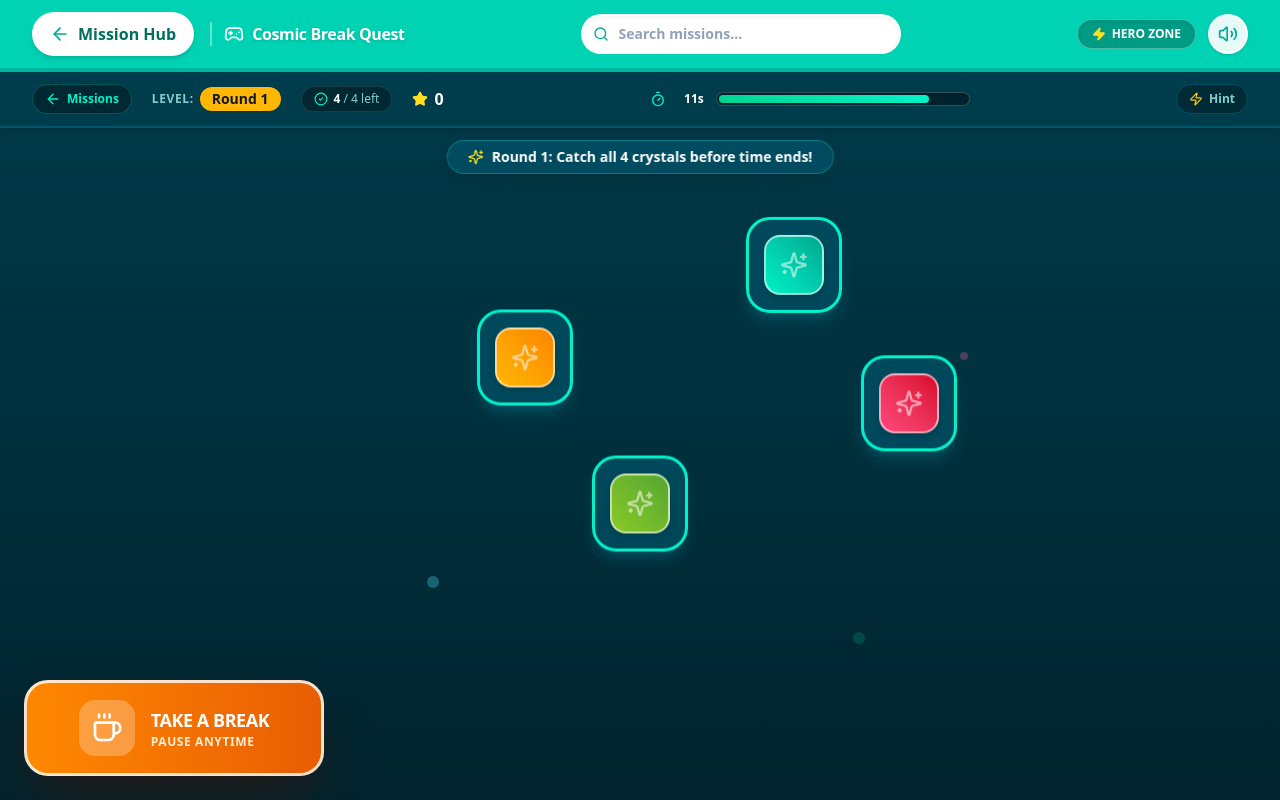
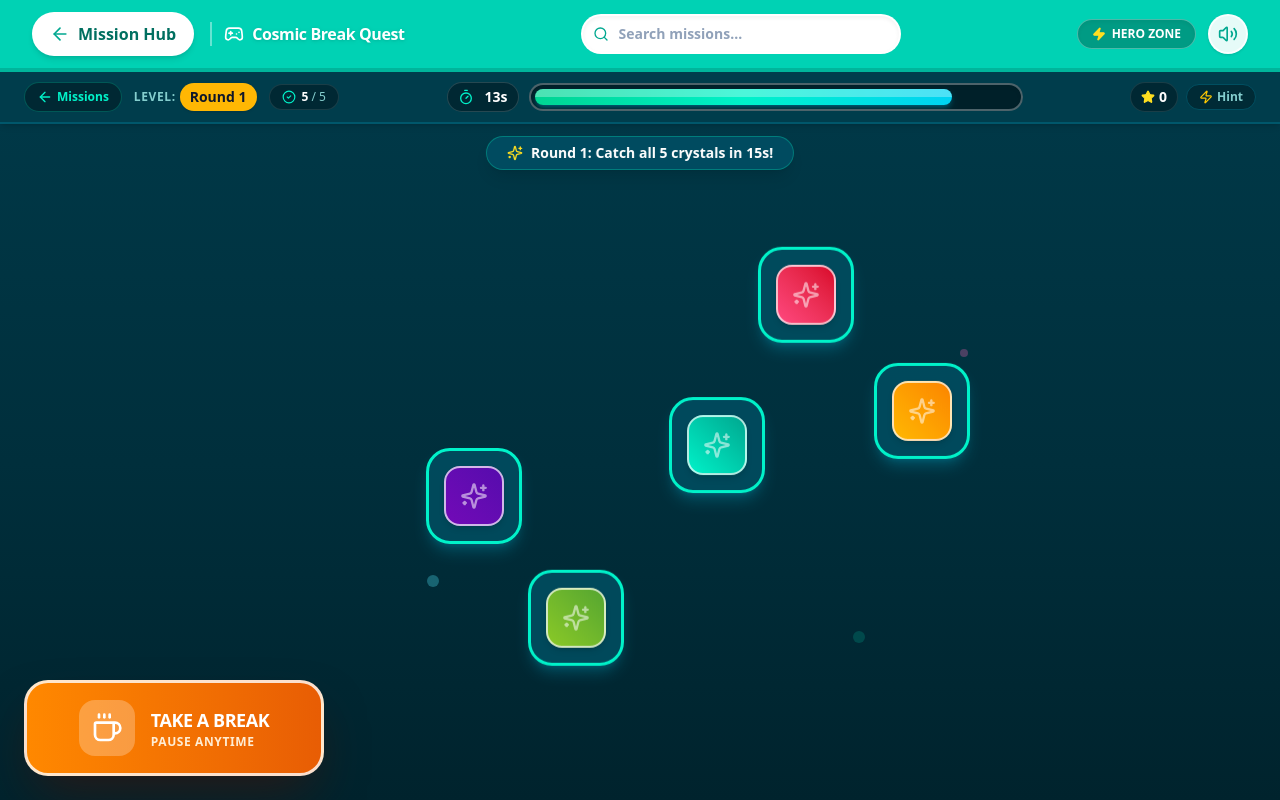
Before and after one commit to appflowsolution/SkillQuest, a React (Vite) app: page / in a window 1280 px wide. Both pictures are taken after a click on the button "Launch Mission 1: Cosmic Break Quest". Built offline with nearby package versions, Linux system fonts and the light colour scheme.

Commit message:
feat: scale up to 25 crystals with 15s timer and wide prominent arcade gauge

```diff
--- a/src/components/games/BreakRequestGame.tsx
+++ b/src/components/games/BreakRequestGame.tsx
@@ -40,36 +40,26 @@ export const BreakRequestGame = ({ onExit }: BreakRequestGameProps) => {
   const [promptActive, setPromptActive] = useState(false);
   const [isTimeExpired, setIsTimeExpired] = useState(false);
 
-  // Progressive difficulty calculations:
-  // Gem count scales smoothly from 4 up to 16 (+2 gems each round!)
-  const calculateGemCount = (r: number) => Math.min(4 + (r - 1) * 2, 16);
+  // Progressive difficulty:
+  // Scales quickly from 5 up to 25 crystals (+4 each round!)
+  // Round 1 = 5, Round 2 = 9, Round 3 = 13, Round 4 = 17, Round 5 = 21, Round 6+ = 25!
+  const calculateGemCount = (r: number) => Math.min(5 + (r - 1) * 4, 25);
 
-  // Timer: Seconds allowed per gem decreases as rounds increase (higher tempo demand)
-  // Round 1 (4 gems): ~14s (3.5s per gem)
-  // Round 3 (8 gems): ~18s (2.2s per gem)
-  // Round 5 (12 gems): ~20s (1.6s per gem)
-  // Round 7+ (16 gems): ~20s (1.25s per gem)
-  const calculateRoundTime = (r: number, count: number) => {
-    const secondsPerGem = Math.max(1.15, 3.2 - Math.min((r - 1) * 0.35, 2.05));
-    return Math.max(12, Math.round(count * secondsPerGem));
-  };
+  // User requested: 15 seconds per round for intense arcade tempo
+  const totalRoundSeconds = 15;
+  const [secondsRemaining, setSecondsRemaining] = useState(15);
 
-  const [totalRoundSeconds, setTotalRoundSeconds] = useState(14);
-  const [secondsRemaining, setSecondsRemaining] = useState(14);
-
-  // Break countdown timer
+  // Break countdown timer (rest time)
   const [breakSecondsLeft, setBreakSecondsLeft] = useState(30);
 
   // Inactivity tracking
   const inactivityTimerRef = useRef<number | null>(null);
 
-  // Generate gems with scaling quantity and adaptive sizing
+  // Generate gems with scaling quantity up to 25
   const generateGems = (currentRound: number) => {
     const count = calculateGemCount(currentRound);
-    const roundTime = calculateRoundTime(currentRound, count);
 
-    setTotalRoundSeconds(roundTime);
-    setSecondsRemaining(roundTime);
+    setSecondsRemaining(totalRoundSeconds);
     setIsTimeExpired(false);
 
     const colors = [
@@ -86,8 +76,8 @@ export const BreakRequestGame = ({ onExit }: BreakRequestGameProps) => {
     const newGems: GemItem[] = [];
     const usedPositions: { x: number; y: number }[] = [];
 
-    // Spacing tolerance tightens slightly as gem count increases so all 16 fit comfortably
-    const minDistance = count > 10 ? 11 : count > 6 ? 13 : 15;
+    // Tighter spacing grid to accommodate up to 25 items on iPad comfortably
+    const minDistance = count >= 20 ? 8.5 : count >= 13 ? 10 : count >= 8 ? 12 : 15;
 
     for (let i = 0; i < count; i++) {
       let x = 0;
@@ -95,13 +85,13 @@ export const BreakRequestGame = ({ onExit }: BreakRequestGameProps) => {
       let attempts = 0;
       let valid = false;
 
-      while (!valid && attempts < 80) {
+      while (!valid && attempts < 100) {
         attempts++;
-        x = Math.floor(Math.random() * 70) + 14; // 14% to 84% width
-        y = Math.floor(Math.random() * 58) + 14; // 14% to 72% height
+        x = Math.floor(Math.random() * 74) + 12; // 12% to 86% width
+        y = Math.floor(Math.random() * 62) + 13; // 13% to 75% height
 
         // Clear margin around the bottom-left Break button area
-        if (x < 36 && y > 58) continue;
+        if (x < 36 && y > 56) continue;
 
         const collision = usedPositions.some(
           pos => Math.abs(pos.x - x) < minDistance && Math.abs(pos.y - y) < minDistance
@@ -112,9 +102,9 @@ export const BreakRequestGame = ({ onExit }: BreakRequestGameProps) => {
       usedPositions.push({ x, y });
       const palette = colors[i % colors.length];
 
-      // Floating speed speeds up as rounds progress
-      const floatDuration = Math.max(1.8, 4.0 - Math.min(currentRound * 0.25, 2.2));
-      const floatDelay = (i * 0.2) % 1.5;
+      // Floating animation speed
+      const floatDuration = Math.max(1.8, 3.8 - Math.min(currentRound * 0.25, 2.0));
+      const floatDelay = (i * 0.15) % 1.5;
 
       newGems.push({
         id: i + 1,
@@ -141,7 +131,7 @@ export const BreakRequestGame = ({ onExit }: BreakRequestGameProps) => {
     };
   }, []);
 
-  // ROUND COUNTDOWN TIMER
+  // ROUND COUNTDOWN TIMER (15 seconds)
   useEffect(() => {
     let interval: number | null = null;
     if (!isBreakActive && !isTimeExpired && secondsRemaining > 0) {
@@ -186,7 +176,7 @@ export const BreakRequestGame = ({ onExit }: BreakRequestGameProps) => {
         setPromptActive(true);
         soundEngine.playPromptChime();
       }
-    }, 10000);
+    }, 8000);
   };
 
   // Collect gem on tap
@@ -203,8 +193,8 @@ export const BreakRequestGame = ({ onExit }: BreakRequestGameProps) => {
       soundEngine.playSuccess();
       try {
         confetti({
-          particleCount: 60,
-          spread: 75,
+          particleCount: 65,
+          spread: 80,
           origin: { y: 0.6 },
         });
       } catch {
@@ -259,20 +249,26 @@ export const BreakRequestGame = ({ onExit }: BreakRequestGameProps) => {
   const timePercentage = Math.max(0, Math.min(100, (secondsRemaining / totalRoundSeconds) * 100));
   const isTimeCritical = secondsRemaining <= 5;
 
-  // Adaptive gem sizing: scales down smoothly when there are 11-16 crystals so all fit with room to spare!
-  const gemButtonSize = totalCount >= 12
-    ? 'w-16 h-16 md:w-18 md:h-18'
+  // Adaptive gem sizing: scales down for 20-25 crystals
+  const gemButtonSize = totalCount >= 20
+    ? 'w-12 h-12 md:w-14 md:h-14'
+    : totalCount >= 13
+    ? 'w-15 h-15 md:w-17 md:h-17'
     : totalCount >= 8
-    ? 'w-18 h-18 md:w-21 md:h-21'
+    ? 'w-18 h-18 md:w-20 md:h-20'
     : 'w-22 h-22 md:w-24 md:h-24';
 
-  const gemInnerSize = totalCount >= 12
+  const gemInnerSize = totalCount >= 20
+    ? 'w-8 h-8 md:w-9 md:h-9'
+    : totalCount >= 13
     ? 'w-10 h-10 md:w-11 md:h-11'
     : totalCount >= 8
     ? 'w-12 h-12 md:w-13 md:h-13'
     : 'w-14 h-14 md:w-15 md:h-15';
 
-  const gemIconSize = totalCount >= 12
+  const gemIconSize = totalCount >= 20
+    ? 'w-4 h-4'
+    : totalCount >= 13
     ? 'w-5 h-5'
     : totalCount >= 8
     ? 'w-6 h-6'
@@ -280,24 +276,25 @@ export const BreakRequestGame = ({ onExit }: BreakRequestGameProps) => {
 
   return (
     <div className="flex-1 flex flex-col h-full bg-[#002f3c] overflow-hidden relative select-none">
-      {/* Top Game Bar: Level, Gem Counter, Stars, and Live Timer */}
-      <div className="bg-[#003d4c] border-b-2 border-[#00576b] px-4 md:px-8 py-3 flex items-center justify-between shrink-0 z-30 shadow-md">
-        <div className="flex items-center gap-3 md:gap-5">
+      {/* Top Game Bar: Header with prominently wide timer gauge */}
+      <div className="bg-[#003d4c] border-b-2 border-[#00576b] px-3 md:px-6 py-2.5 flex items-center justify-between shrink-0 z-30 shadow-md gap-3">
+        {/* Left: Navigation and Level */}
+        <div className="flex items-center gap-2 md:gap-3 shrink-0">
           <button
             onClick={() => {
               soundEngine.playTap();
               onExit();
             }}
-            className="flex items-center gap-1.5 px-3 py-1.5 bg-[#002833] hover:bg-[#001f28] active:scale-95 text-[#00f2c9] rounded-full font-black text-xs transition-all border border-[#00c9a7]/30"
+            className="flex items-center gap-1 px-3 py-1.5 bg-[#002833] hover:bg-[#001f28] active:scale-95 text-[#00f2c9] rounded-full font-black text-xs transition-all border border-[#00c9a7]/30"
           >
             <ArrowLeft className="w-4 h-4" />
-            <span>Missions</span>
+            <span className="hidden sm:inline">Missions</span>
           </button>
 
-          {/* Round Level */}
-          <div className="flex items-center gap-1.5">
-            <span className="text-xs font-black text-[#84cece] uppercase tracking-wider">Level:</span>
-            <span className="text-sm font-black text-slate-900 px-3 py-0.5 bg-[#ffb703] rounded-full shadow-sm">
+          {/* Level Badge */}
+          <div className="flex items-center gap-1">
+            <span className="text-xs font-black text-[#84cece] uppercase tracking-wider hidden sm:inline">Level:</span>
+            <span className="text-xs md:text-sm font-black text-slate-900 px-2.5 py-1 bg-[#ffb703] rounded-full shadow-sm">
               Round {round}
             </span>
           </div>
@@ -306,48 +303,53 @@ export const BreakRequestGame = ({ onExit }: BreakRequestGameProps) => {
           <div className="flex items-center gap-1.5 bg-[#002833] px-3 py-1 rounded-full border border-white/10">
             <CheckCircle2 className="w-3.5 h-3.5 text-[#00f2c9]" />
             <span className="text-xs font-black text-white">
-              {remainingCount} <span className="text-[#84cece] font-normal">/ {totalCount} left</span>
+              {remainingCount} <span className="text-[#84cece] font-normal">/ {totalCount}</span>
             </span>
-          </div>
-
-          {/* Stars */}
-          <div className="hidden sm:flex items-center gap-1.5">
-            <Star className="w-4 h-4 text-yellow-300 fill-yellow-300" />
-            <span className="text-base font-black text-white">{score}</span>
           </div>
         </div>
 
-        {/* Center/Right: Live Countdown Timer */}
-        <div className="flex items-center gap-3 flex-1 max-w-xs mx-3">
-          <div className="flex items-center gap-1.5 text-xs font-black shrink-0 text-white">
+        {/* Center: WIDE AND PROMINENT ARCADE TIMER BAR */}
+        <div className="flex-1 max-w-sm md:max-w-md lg:max-w-xl mx-2 flex items-center gap-2.5">
+          {/* Clock Icon and Text */}
+          <div className="flex items-center gap-1.5 shrink-0 bg-[#002833] px-2.5 py-1 rounded-full border border-white/15">
             <Timer className={`w-4 h-4 ${isTimeCritical ? 'text-rose-400 animate-spin' : 'text-[#00f2c9]'}`} />
-            <span className={`w-8 text-right ${isTimeCritical ? 'text-rose-400 font-black text-sm' : 'text-white'}`}>
+            <span className={`text-xs md:text-sm font-black w-7 text-right ${isTimeCritical ? 'text-rose-400 animate-pulse text-base' : 'text-white'}`}>
               {secondsRemaining}s
             </span>
           </div>
 
-          <div className="flex-1 h-3.5 bg-[#00232d] rounded-full border border-white/20 overflow-hidden shadow-inner p-0.5">
+          {/* TALL & WIDE PROGRESS BAR GAUGE */}
+          <div className="flex-1 h-6 md:h-7 bg-[#002029] rounded-full border-2 border-white/30 overflow-hidden shadow-inner p-1 relative">
             <div
-              className={`h-full rounded-full transition-all duration-300 ${
+              className={`h-full rounded-full transition-all duration-300 relative ${
                 isTimeCritical
-                  ? 'bg-gradient-to-r from-rose-500 to-pink-500 animate-pulse'
+                  ? 'bg-gradient-to-r from-rose-500 via-red-500 to-pink-500 animate-pulse shadow-lg shadow-rose-500/50'
                   : timePercentage < 50
-                  ? 'bg-gradient-to-r from-amber-400 to-orange-400'
-                  : 'bg-gradient-to-r from-emerald-400 to-[#00f2c9]'
+                  ? 'bg-gradient-to-r from-amber-400 via-orange-400 to-amber-500 shadow-md shadow-amber-500/30'
+                  : 'bg-gradient-to-r from-emerald-400 via-[#00f2c9] to-cyan-400 shadow-md shadow-cyan-500/30'
               }`}
               style={{ width: `${timePercentage}%` }}
-            ></div>
+            >
+              {/* Subtle glass reflection on the progress bar */}
+              <div className="absolute inset-x-0 top-0 h-1/2 bg-white/30 rounded-t-full"></div>
+            </div>
           </div>
         </div>
 
-        {/* Helper Hint Trigger */}
+        {/* Right: Stars and Hint */}
+        <div className="flex items-center gap-2 shrink-0">
+          <div className="hidden sm:flex items-center gap-1 bg-[#002833] px-2.5 py-1 rounded-full border border-white/10">
+            <Star className="w-3.5 h-3.5 text-yellow-300 fill-yellow-300" />
+            <span className="text-xs md:text-sm font-black text-white">{score}</span>
+          </div>
+
           {!isBreakActive && !isTimeExpired && (
             <button
               onClick={() => {
                 setPromptActive(true);
                 soundEngine.playPromptChime();
               }}
-            className={`px-3 py-1.5 rounded-full text-xs font-black transition-all flex items-center gap-1.5 border active:scale-95 ${
+              className={`px-3 py-1 rounded-full text-xs font-black transition-all flex items-center gap-1 border active:scale-95 ${
                 promptActive
                   ? 'bg-[#ffb703] text-slate-900 border-white shadow-md'
                   : 'bg-[#002b36] text-[#84cece] border-[#004f61] hover:text-white'
@@ -355,9 +357,10 @@ export const BreakRequestGame = ({ onExit }: BreakRequestGameProps) => {
               title="Helper hint"
             >
               <Zap className="w-3.5 h-3.5 text-yellow-400" />
-            <span className="hidden sm:inline">{promptActive ? 'Hint On' : 'Hint'}</span>
+              <span className="hidden md:inline">{promptActive ? 'Hint On' : 'Hint'}</span>
             </button>
           )}
+        </div>
       </div>
 
       {/* MAIN PLAY ARENA */}
@@ -370,7 +373,7 @@ export const BreakRequestGame = ({ onExit }: BreakRequestGameProps) => {
           <div className="absolute top-2/3 left-1/3 w-3 h-3 bg-cyan-300 rounded-full"></div>
         </div>
 
-        {/* Floating gems in the arena with adaptive size */}
+        {/* Floating gems in the arena (up to 25 crystals) */}
         {!isBreakActive && !isTimeExpired && gems.map((gem) => {
           if (gem.collected) return null;
 
@@ -384,9 +387,9 @@ export const BreakRequestGame = ({ onExit }: BreakRequestGameProps) => {
                 animationDuration: `${gem.floatDuration}s`,
                 animationDelay: `${gem.floatDelay}s`,
               }}
-              className={`absolute -translate-x-1/2 -translate-y-1/2 ${gemButtonSize} rounded-2xl md:rounded-3xl bg-[#004d60]/85 border-2 md:border-3 border-[#00f2c9] shadow-lg shadow-cyan-500/20 flex items-center justify-center transition-transform active:scale-90 hover:scale-105 z-10 animate-float-calm`}
+              className={`absolute -translate-x-1/2 -translate-y-1/2 ${gemButtonSize} rounded-2xl md:rounded-3xl bg-[#004d60]/90 border-2 md:border-3 border-[#00f2c9] shadow-lg shadow-cyan-500/25 flex items-center justify-center transition-transform active:scale-90 hover:scale-105 z-10 animate-float-calm`}
             >
-              <div className={`${gemInnerSize} rounded-xl md:rounded-2xl bg-gradient-to-tr ${gem.color} flex items-center justify-center shadow-md border-2 border-white/60`}>
+              <div className={`${gemInnerSize} rounded-xl md:rounded-2xl bg-gradient-to-tr ${gem.color} flex items-center justify-center shadow-md border-2 border-white/70`}>
                 <Sparkles className={`${gemIconSize} text-white animate-pulse`} />
               </div>
             </button>
@@ -400,7 +403,7 @@ export const BreakRequestGame = ({ onExit }: BreakRequestGameProps) => {
             <span>
               {isTimeCritical
                 ? 'Time running low! Tap fast or hit Take a Break!'
-                : `Round ${round}: Catch all ${totalCount} crystals before time ends!`}
+                : `Round ${round}: Catch all ${totalCount} crystals in 15s!`}
             </span>
           </div>
         )}
@@ -450,7 +453,7 @@ export const BreakRequestGame = ({ onExit }: BreakRequestGameProps) => {
               Time Ran Out!
             </h3>
             <p className="text-[#a5d8d8] text-sm font-semibold mb-6">
-              Round {round} had {totalCount} crystals and moved super fast! Want to take a break or try again?
+              Round {round} had {totalCount} crystals in 15 seconds! Want to take a calm break or try again?
             </p>
 
             <div className="w-full flex flex-col gap-3">
```
Lines whose indentation alone changed are shown as unchanged.
